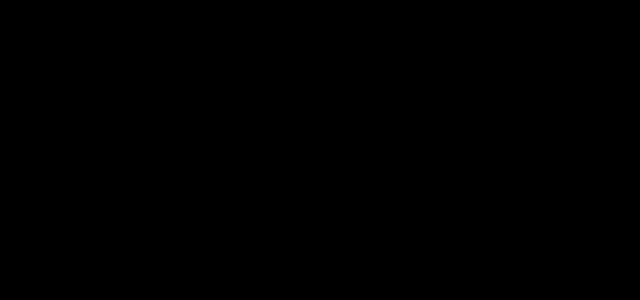
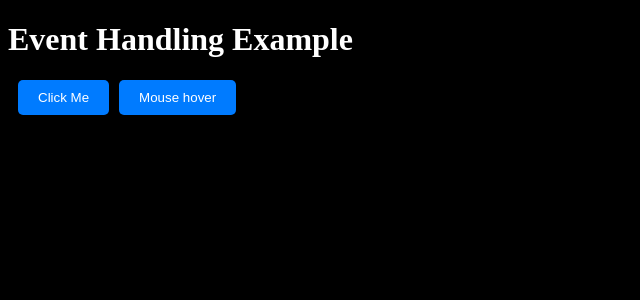
Before and after one commit to gouravgithub7710/web-dev-start-to-end, a React (Vite) app in the folder React_Chapter/: page / in a window 1280 px wide. Shown: the top 300 px of the page, without its empty margins (0-640 px from the left). Built offline with nearby package versions, Linux system fonts and the light colour scheme.

Commit message:
onClick and onMouseOver event perform

```diff
--- a/React_Chapter/src/components/Events.jsx
+++ b/React_Chapter/src/components/Events.jsx
@@ -1,9 +1,14 @@
 import React from 'react'
 
 const Events = () => {
+  const handleClick = () => {
+    alert('Button clicked!');
+  };
   return (
     <div>
-
+    <h1>Event Handling Example</h1>
+      <button className='button' onClick={handleClick}>Click Me</button>
+      <button className='button' onMouseOver={handleClick}>Mouse hover</button>
     </div>
   )
 }
--- a/React_Chapter/src/index.css
+++ b/React_Chapter/src/index.css
@@ -2,3 +2,17 @@ body{
   background: #000;
   color: #fff;
 }
+
+.button {
+  background: #007bff;
+  color: #fff;
+  padding: 10px 20px;
+  border: none;
+  border-radius: 5px;
+  cursor: pointer;
+ margin-left: 10px;
+
+}
+.button:hover {
+  background: #0056b3;
+}
```
